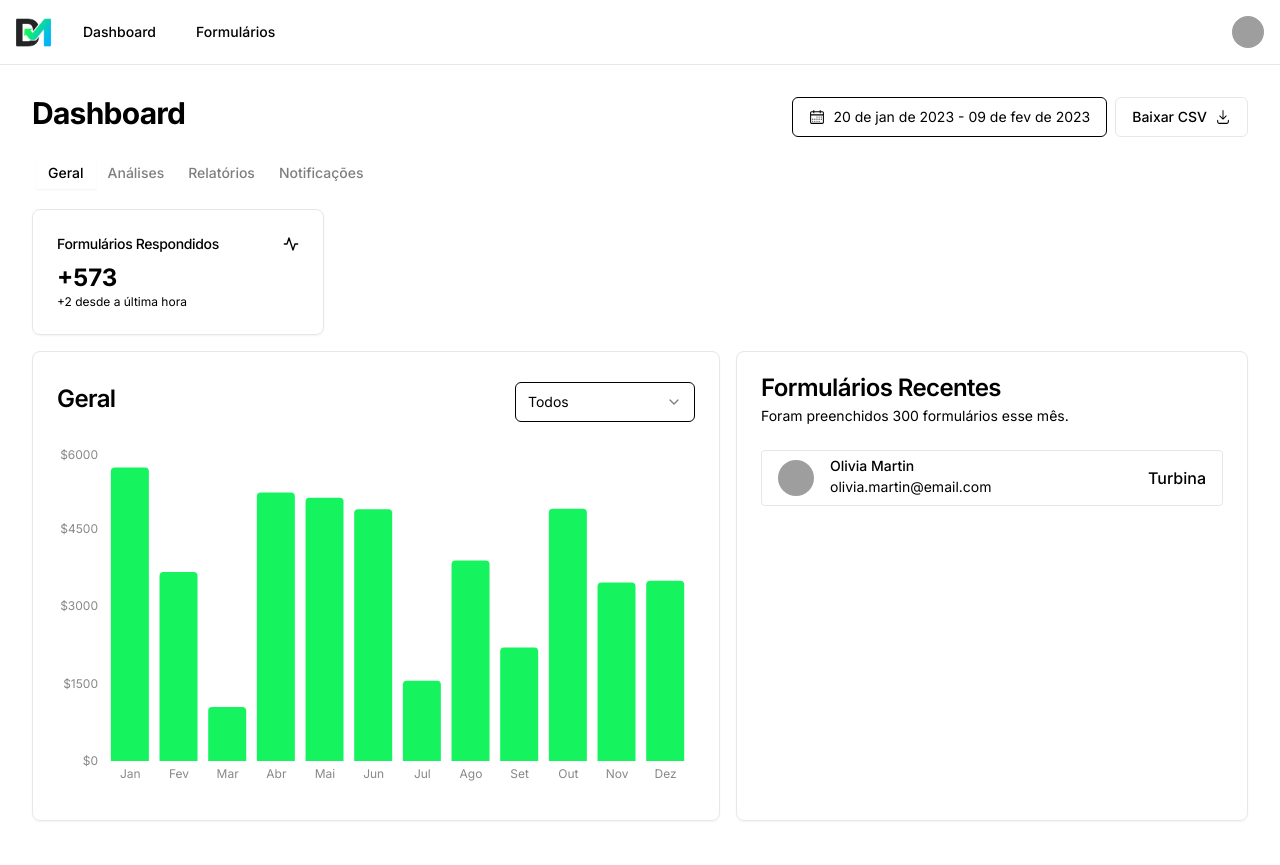
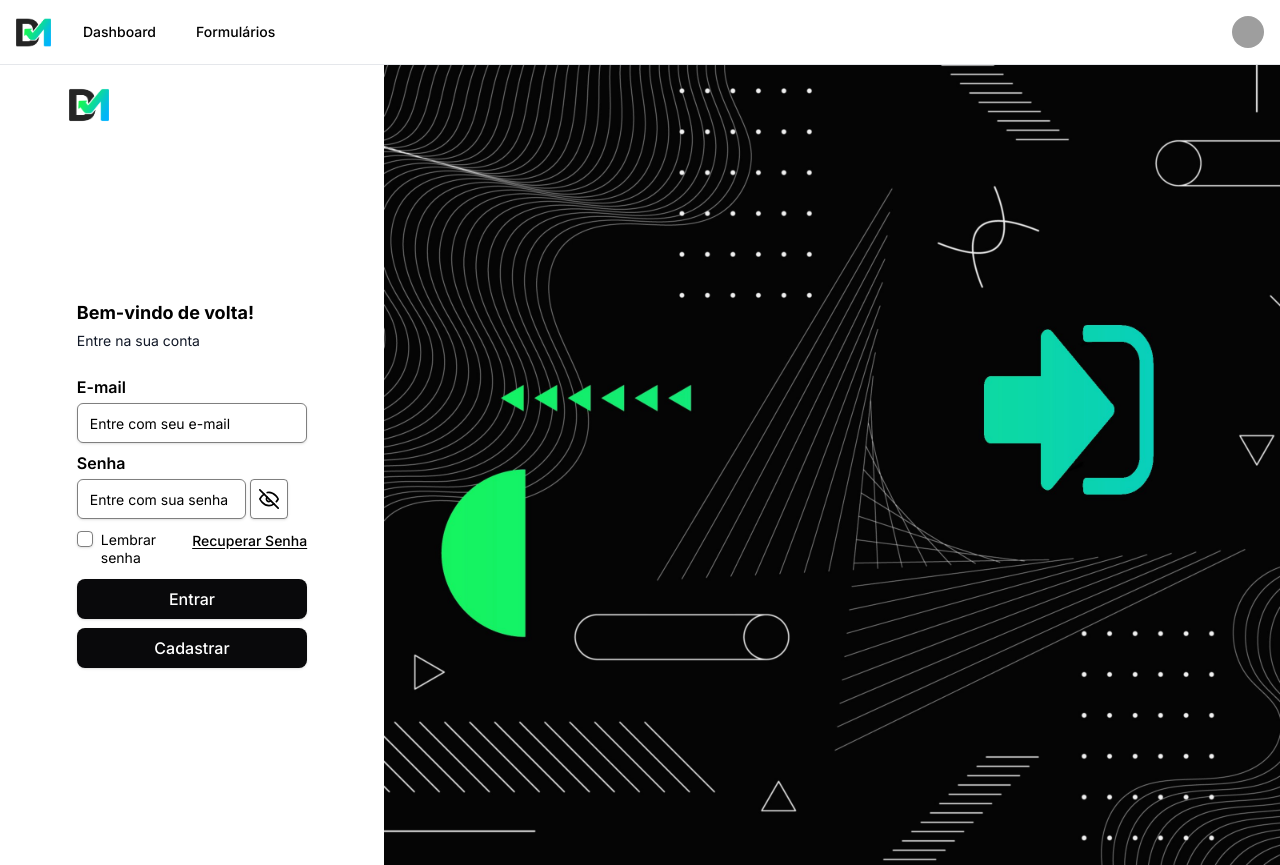
Before and after one commit to DAILY-MANAGE/daily-manage-web, a Next.js app: page / in a window 1280 px wide. Built offline with nearby package versions, Linux system fonts and the light colour scheme; grey boxes are pictures that could not be loaded.

Commit message:
refactor(main): adapt to auth hook

```diff
--- a/app/layout.tsx
+++ b/app/layout.tsx
@@ -22,6 +22,7 @@ export default function RootLayout({
   if (typeof window !== "undefined") {
     ToastWrapper.setupWindow(window);
   }
+
   return (
     <html lang="pt-br">
       <body className={`${inter.className} bg-light-100 dark:bg-dark-900`}>
--- a/app/page.tsx
+++ b/app/page.tsx
@@ -1,11 +1,14 @@
 'use client';
+
 import Dashboard from './(pages)/dashboard/page';
 import Login from './(pages)/login/page';
+import useAuthHandler from './hooks/useAuthContext';
 
-export default function Page() {
-  function getIsLoggedIn(): boolean {
-    return true;
-  }
+export default async function Page() {
+  const authHandler = useAuthHandler();
+  const isLoggedIn = await authHandler.isLoggedIn();
 
-  return getIsLoggedIn() ? <Dashboard /> : <Login />;
+  console.log(isLoggedIn);
+
+  return isLoggedIn ? <Dashboard /> : <Login />;
 }
```
